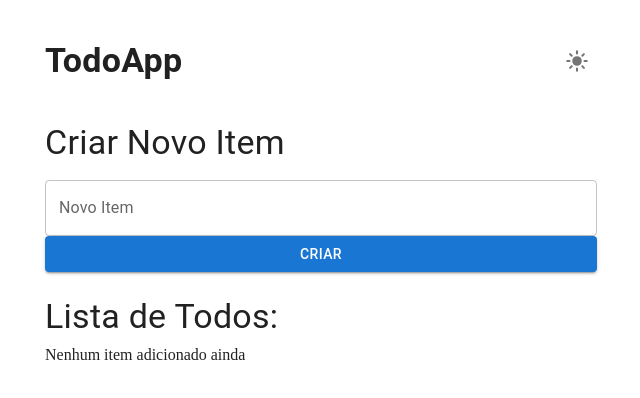
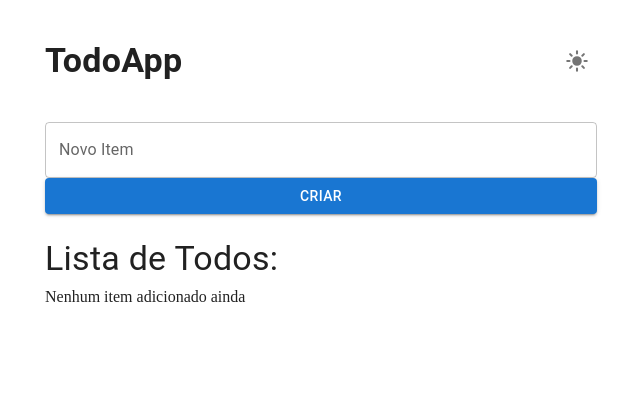
Before and after one commit to ribeiro-dev/react-todo, a React (Vite) app: page / in a window 1280 px wide. Shown: the top 398 px of the page, without its empty margins (319-959 px from the left). Built offline with nearby package versions, Linux system fonts and the light colour scheme; the HTML template or start-up script is replaced by a standard one.

Commit message:
style: remove form title

```diff
--- a/src/pages/Home/components/NewTodoForm.jsx
+++ b/src/pages/Home/components/NewTodoForm.jsx
@@ -1,7 +1,7 @@
 import { useState } from "react";
 import PropTypes from 'prop-types';
 
-import { Box, Button, TextField, Typography } from "@mui/material";
+import { Box, Button, TextField } from "@mui/material";
 
 export default function NewTodoForm({ addTodo }) {
   const [newItem, setNewItem] = useState("");
@@ -17,7 +17,6 @@ export default function NewTodoForm({ addTodo }) {
   return (
     <Box component='form' onSubmit={handleSubmit} className="new-item-form" sx={{ background: 'background.default' }}>
       <Box className="form-row" sx={{ display: 'flex', flexDirection: 'column' }}>
-        <Typography variant='h4' mb={2}>Criar Novo Item</Typography>
         <TextField
           label='Novo Item'
           variant="outlined"
```
